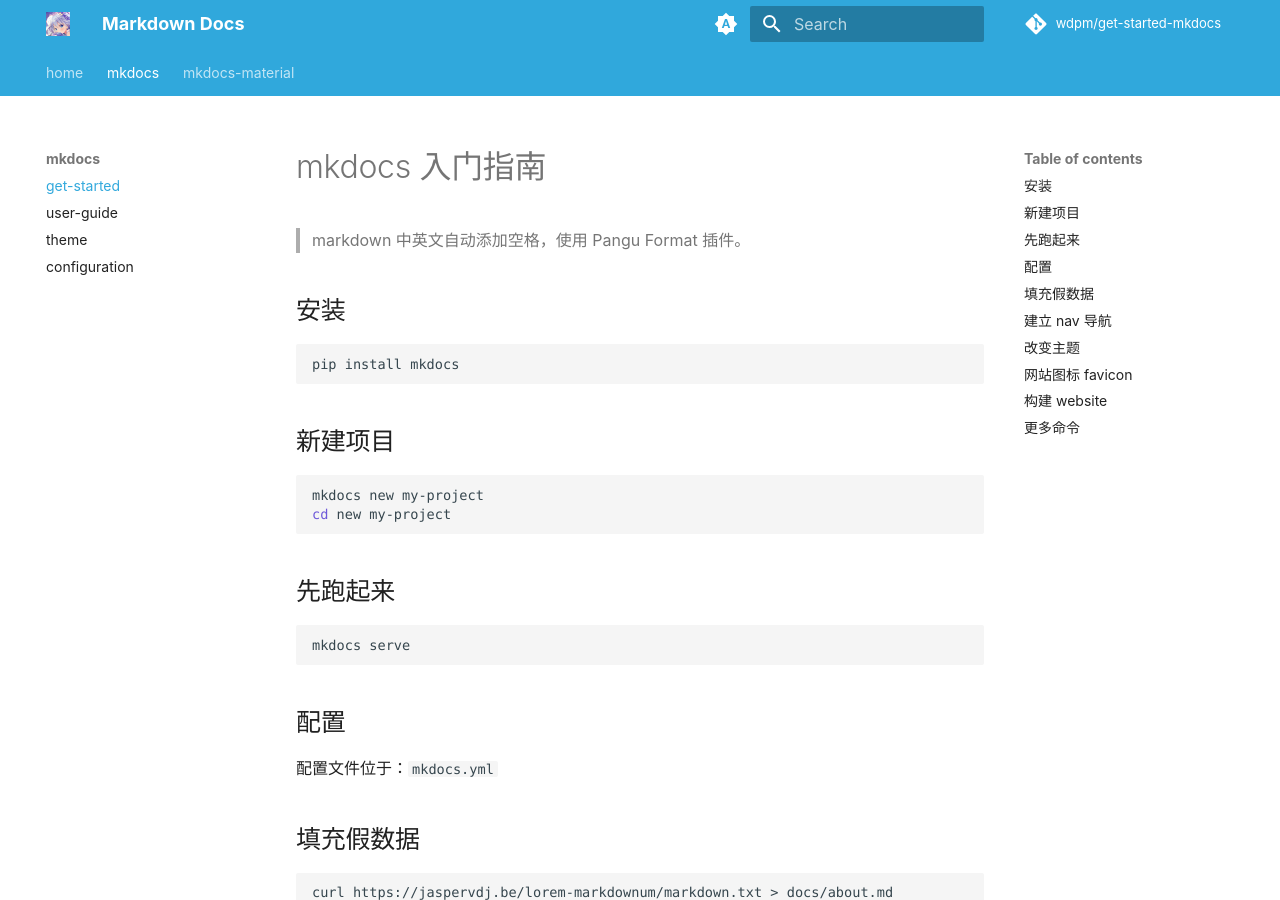
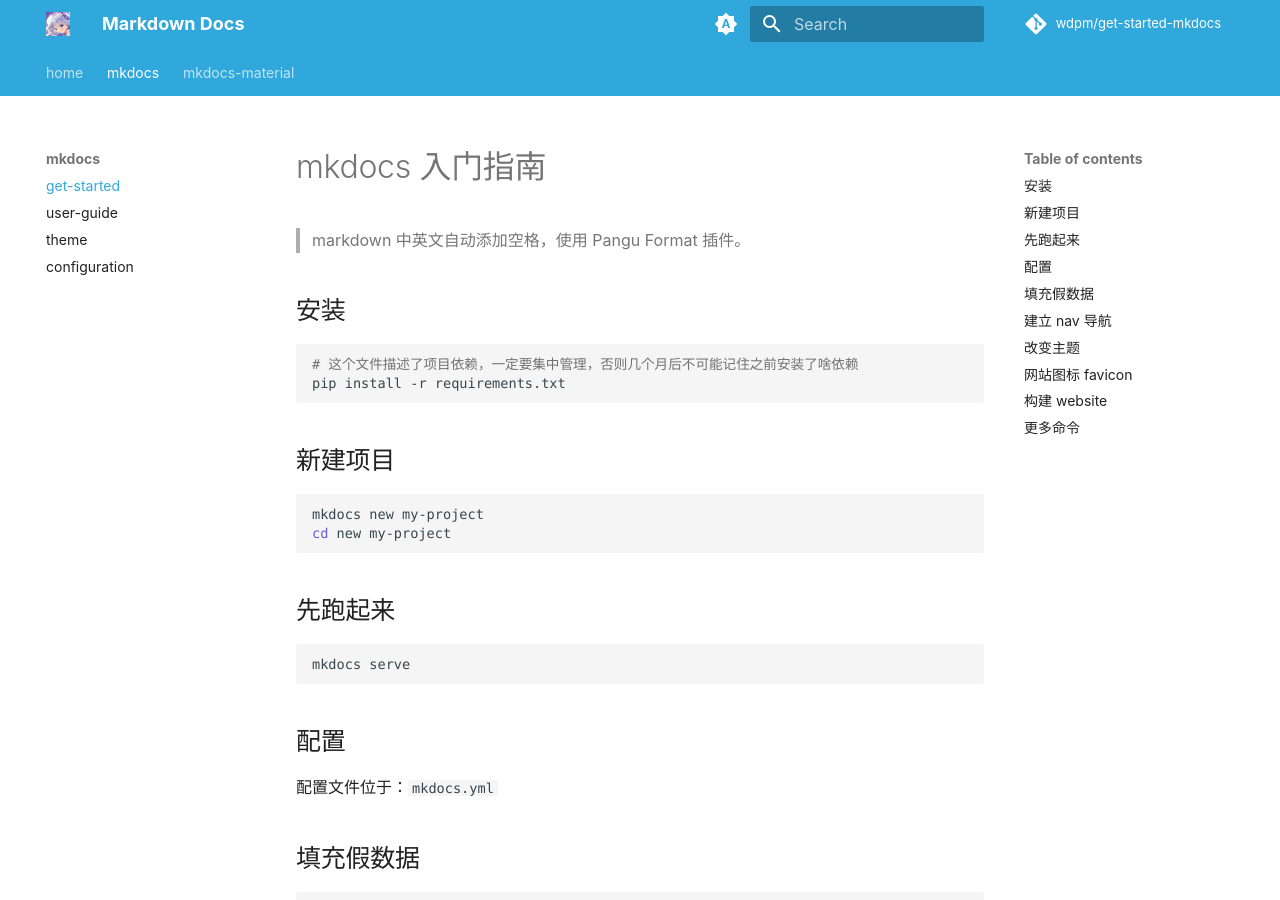
Before and after one commit to wdpm/get-started-mkdocs, an MkDocs documentation site: the page built from docs/mkdocs/get-started.md, in a window 1280 px wide and 900 px high. Built offline with MkDocs 1.6.1 and Material for MkDocs 9.7.7, drawn with Linux system fonts in a browser that asks for light colours; some web fonts are replaced; plug-ins that fetch from the network failed and are left out; comment, search, counter and statistics services are not loaded; the version menu is left out.

Commit message:
docs: add dependency list in requirements.txt

````diff
--- a/docs/mkdocs/get-started.md
+++ b/docs/mkdocs/get-started.md
@@ -5,7 +5,8 @@
 ## 安装
 
 ```bash
-pip install mkdocs
+# 这个文件描述了项目依赖，一定要集中管理，否则几个月后不可能记住之前安装了啥依赖
+pip install -r requirements.txt
 ```
 
 ## 新建项目
--- a/mkdocs.yml
+++ b/mkdocs.yml
@@ -69,8 +69,8 @@
   - pymdownx.tilde
 # emoji
   - pymdownx.emoji:
-      emoji_index: !!python/name:materialx.emoji.twemoji
-      emoji_generator: !!python/name:materialx.emoji.to_svg
+      emoji_index: !!python/name:material.extensions.emoji.twemoji
+      emoji_generator: !!python/name:material.extensions.emoji.to_svg
       options:
         custom_icons:
           - overrides/.icons
--- /dev/null
+++ b/requirements.txt
@@ -0,0 +1,4 @@
+mkdocs-material[imaging]==9.5.39
+mkdocs==1.6.1
+mkdocs-git-revision-date-localized-plugin==1.2.9
+mkdocs-glightbox==0.4.0
````
Also changed, not shown: docs/mkdocs/theme.md (+1 -0 lines).
